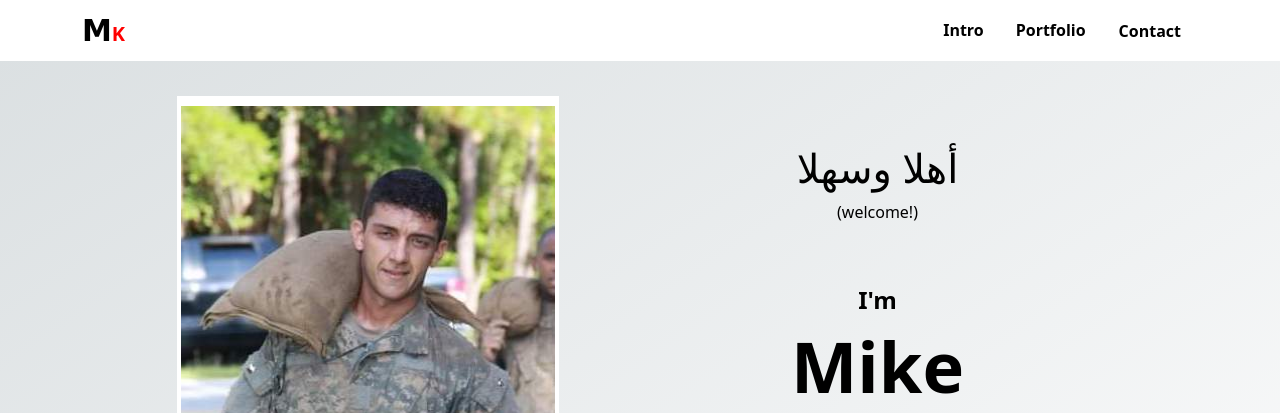
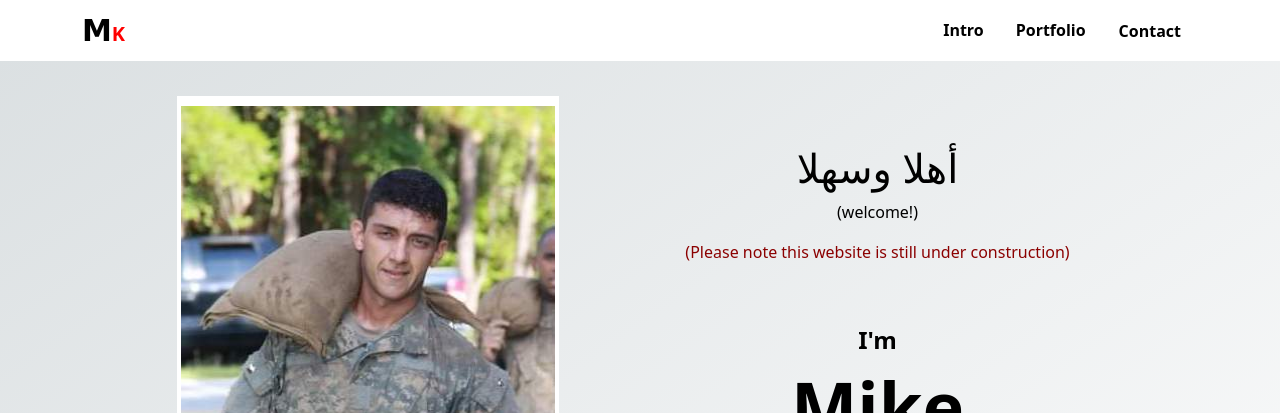
Before and after one commit to KatelynYaeger/MaikelMKaram.github.io, a website: page index.html in a window 1280 px wide. Shown: the top 413 px of the page. Drawn offline with nearby package versions, Linux system fonts and the light colour scheme.

Commit message:
under construction update

```diff
--- a/css/style.css
+++ b/css/style.css
@@ -56,6 +56,10 @@
 }
 
 /*==================================== Intro section ====================================*/
+.under-construction{
+    color: darkred;
+}
+
 .intro {
     background:linear-gradient(to bottom right, var(--intro-bg-color), white);
     background-size: cover;
--- a/index.html
+++ b/index.html
@@ -78,6 +78,7 @@
 <!--                    Intro -->
                     <h1 id="arbtext1">أهلا وسهلا</h1>
                     <p>(welcome!)</p>
+                    <p class="under-construction">(Please note this website is still under construction)</p>
                     <div data-aos="flip-down" data-aos-easing="ease-out-cubic" data-aos-duration="3000" class="pb-5">
                         <h3 id="intro"><span class="fs-4">I'm</span><br>
                             Mike</h3>
```
